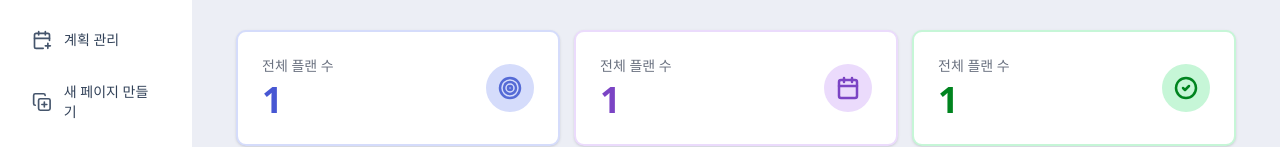
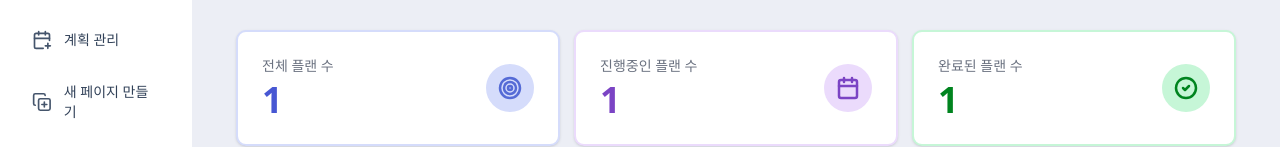
Before and after one commit to DeveloperBlog-Devflow/devflow, a Next.js app: page /plans in a window 1280 px wide. Shown: the part 171-318 px from the top of the page. Built offline with nearby package versions, Linux system fonts and the light colour scheme; no server answers.

Commit message:
refactor: 계획 관리 페이지 카드 안의 타이틀 수정

```diff
--- a/app/(with-sidebar)/plans/page.tsx
+++ b/app/(with-sidebar)/plans/page.tsx
@@ -58,7 +58,7 @@ const Page = () => {
           {/* 왼쪽: 텍스트 영역 */}
           <div className="flex flex-col gap-1">
             <span className="text-text-sub text-sm font-medium">
-              전체 플랜 수
+              진행중인 플랜 수
             </span>
             <span className="text-4xl font-bold text-[#7B44C4]">1</span>
           </div>
@@ -72,7 +72,7 @@ const Page = () => {
           {/* 왼쪽: 텍스트 영역 */}
           <div className="flex flex-col gap-1">
             <span className="text-text-sub text-sm font-medium">
-              전체 플랜 수
+              완료된 플랜 수
             </span>
             <span className="text-4xl font-bold text-[#00841F]">1</span>
           </div>
```
